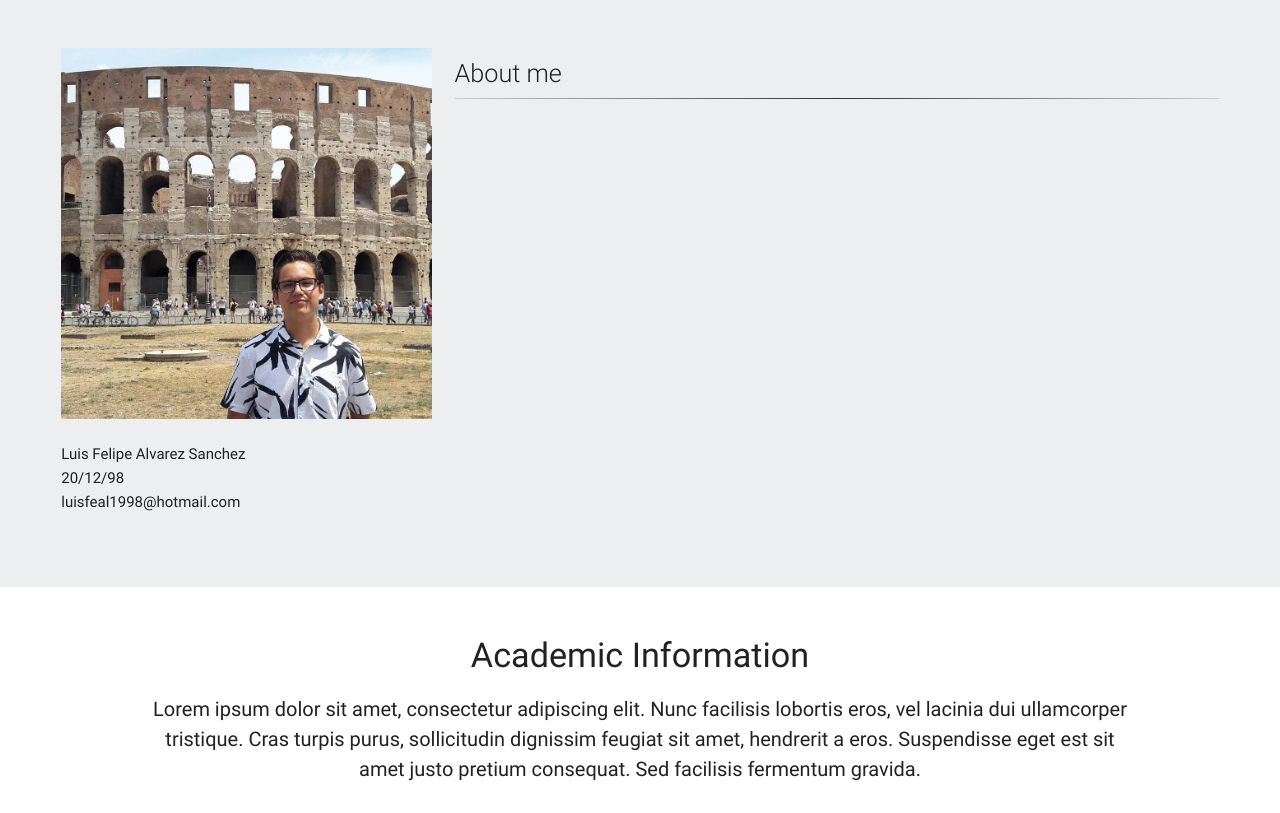
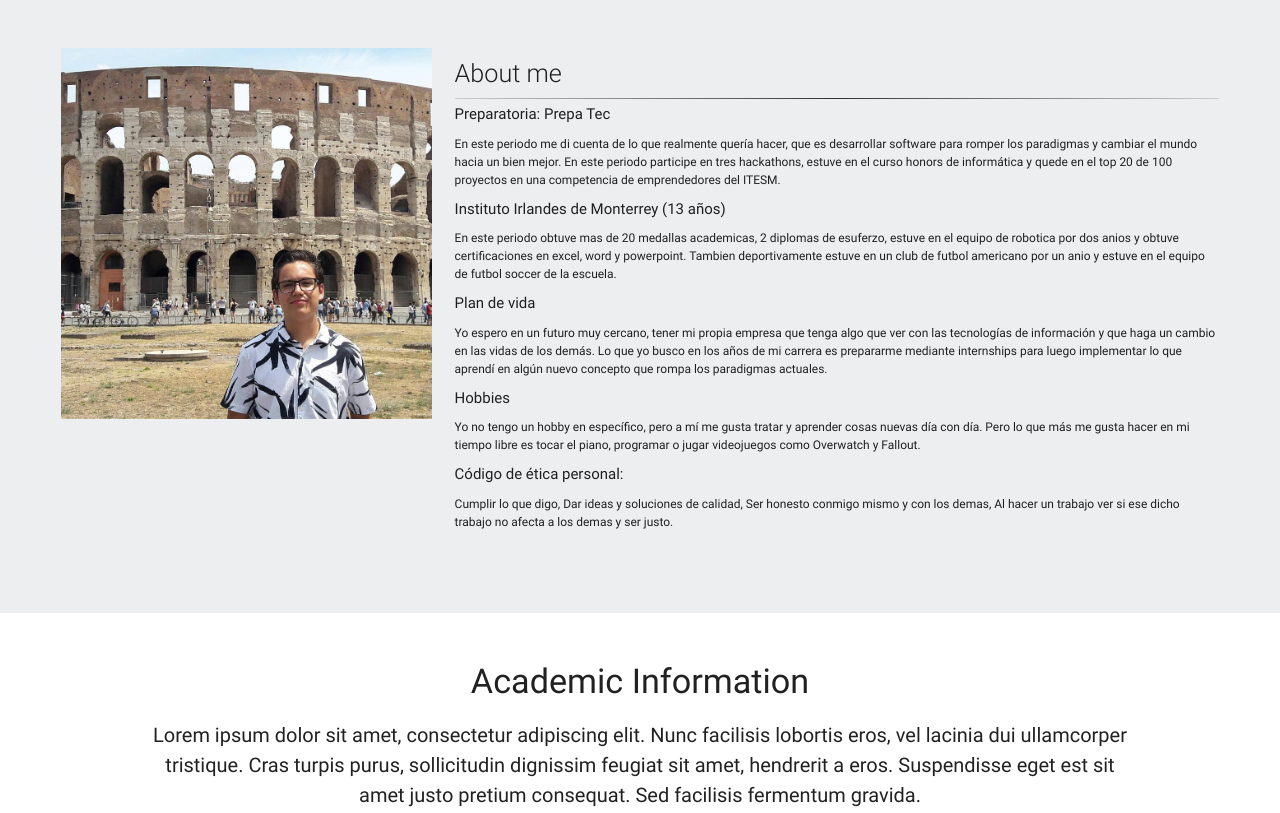
Before and after one commit to LuisAlvarez98/LASite, a plain HTML site: page index.html in a window 1280 px wide. Shown: the part 802-1615 px from the top of the page. Drawn offline with nearby package versions, Linux system fonts and the light colour scheme.

Commit message:
about me needs translation

```diff
--- a/css/style.css
+++ b/css/style.css
@@ -36,7 +36,7 @@
   margin-bottom: 50px;
 }
 .aboutme p{
-  font-size: 20px;
+  font-size: 12px;
 }
 .academic{
   background-color: white;
@@ -86,9 +86,11 @@
    font-size: 12px;
 }
 .avatar{
-  height: 300px;
-  margin-bottom: 20px;
+  margin-bottom: 20px
+  position: relative;
+  width: 100%;
 }
+
 hr{
   border: 0;
   height: 1px;
--- a/index.html
+++ b/index.html
@@ -54,17 +54,28 @@
       <div class="about-content">
           <div class="row">
               <div class="col s12 m4">
-                <img class="avatar responsive-img" src="img/avatar.jpg"/>
-                  <h6>Luis Felipe Alvarez Sanchez</h6>
-                  <h6>20/12/98</h6>
-                  <h6>luisfeal1998@hotmail.com</h6>
+                  <img class="avatar responsive-img" src="img/avatar.jpg"/>
+
               </div>
               <div class="col s12 m8">
                   <h5 class="flow-text">About me</h5>
                   <hr>
+                  <h6>Preparatoria: Prepa Tec</h6>
+                  <p>En este periodo me di cuenta de lo que realmente quería hacer, que es desarrollar software para romper los paradigmas y cambiar el mundo hacia un bien mejor. En este periodo participe en tres hackathons, estuve en el curso honors de informática y quede en el top 20 de 100 proyectos en una competencia de emprendedores del ITESM.</p>
+                  <h6>Instituto Irlandes de Monterrey (13 años) </h6>
+                  <p>En este periodo obtuve mas de 20 medallas academicas, 2 diplomas de esuferzo, estuve en el equipo de robotica por dos anios y obtuve
+                  certificaciones en excel, word y powerpoint. Tambien deportivamente estuve en un club de futbol americano por un anio y estuve en el equipo de futbol soccer de la escuela.
+                  </p>
 
+                  <h6>Plan de vida</h6>
+                  <p>  Yo espero en un futuro muy cercano, tener mi propia empresa que tenga algo que ver con las tecnologías de información y que haga un cambio en las vidas de los demás. Lo que yo busco en los años de mi carrera es prepararme mediante internships para luego implementar lo que aprendí en algún nuevo concepto que rompa los paradigmas actuales.</p>
+                  <h6>Hobbies</h6>
+                  <p>  Yo no tengo un hobby en específico, pero a mí me gusta tratar y aprender cosas nuevas día con día. Pero lo que más me gusta hacer en mi tiempo libre es tocar el piano, programar o jugar videojuegos como Overwatch y Fallout.</p>
+
+                  <h6>Código de ética personal:</h6>
+                  <p>Cumplir lo que digo, Dar ideas y soluciones de calidad, Ser honesto conmigo mismo y con los demas, Al hacer un trabajo ver si ese dicho trabajo no afecta a los demas y ser justo.</p>
               </div>
-              </div>
+            </div>
           </div>
 
         </div>
```
